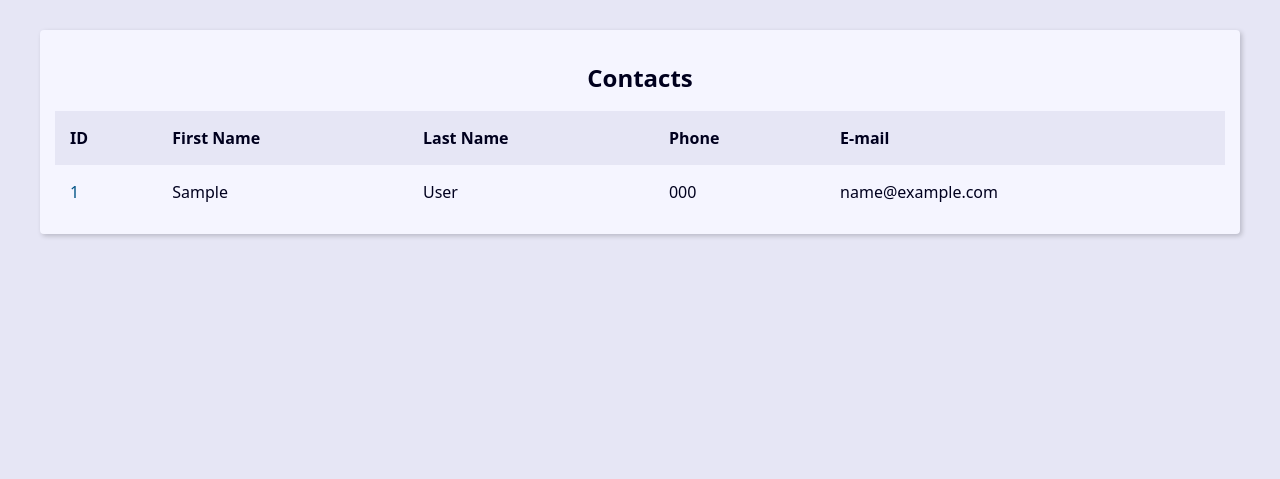
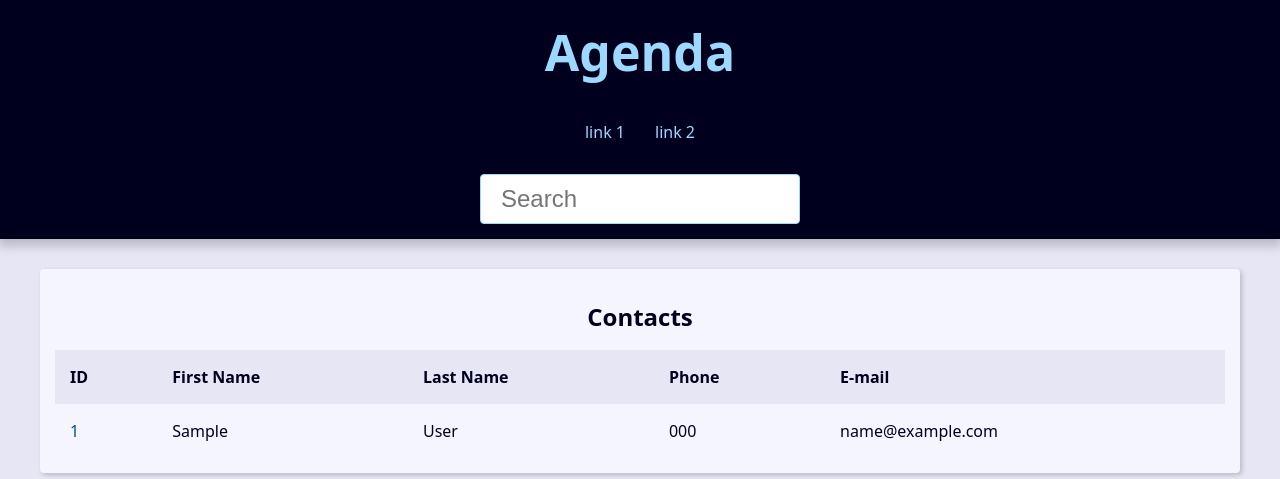
Before and after one commit to JLira/03-agenda, a Django app: page / in a window 1280 px wide. Shown: the top 479 px of the page. Run offline with Django 5.2, Linux system fonts and the light colour scheme; tables that the repository leaves empty hold one stand-in row (values such as "Sample post").

Commit message:
chore: filtering values with values Q and OR for field search

```diff
--- a/base_templates/global/base.html
+++ b/base_templates/global/base.html
@@ -1,13 +1,11 @@
-{% load static %}
 <!DOCTYPE html>
-<html lang="en">
+<html lang="pt-BR">
   <head>
-    <meta charset="UTF-8" />
-    <meta name="viewport" content="width=device-width, initial-scale=1.0" />
-    <title>Document</title>
-    <link rel="stylesheet" href="{% static 'global/css/style.css' %}" />
+    {% include 'global/partials/_head.html' %}
   </head>
   <body>
+    {% include 'global/partials/_header.html' %}
+
     <main class="content">
         {% block content %}{% endblock content %}
     </main>
--- /dev/null
+++ b/base_templates/global/partials/_head.html
@@ -0,0 +1,5 @@
+{% load static %}
+<meta charset="UTF-8" />
+<meta name="viewport" content="width=device-width, initial-scale=1.0" />
+<title>{{ site_title }} - Agenda</title>
+<link rel="stylesheet" href="{% static 'global/css/style.css' %}" />
--- /dev/null
+++ b/base_templates/global/partials/_header.html
@@ -0,0 +1,26 @@
+<header class="header">
+    <h1 class="header-heading">
+     <a href="{% url 'contact:index' %}" class="header-link">
+       Agenda
+     </a>
+    </h1>
+    <nav class="menu">
+      <ul class="menu-list">
+        <li class="menu-item">
+           <a href="" class="menu-link">
+             link 1
+           </a>
+        </li>
+        <li class="menu-item">
+           <a href="" class="menu-link">
+             link 2
+           </a>
+        </li>
+      </ul>
+    </nav>
+    <div class="search">
+     <form action="{% url 'contact:search' %}" method="GET">
+         <input type="search" class="search-input" placeholder="Search" id="search" name="q">
+     </form>
+    </div>
+ </header>
--- a/contact/templates/contact/index.html
+++ b/contact/templates/contact/index.html
@@ -19,7 +19,7 @@
           {% for contact in contacts %}
             <tr class="table-row">
               <td class="table-cel">
-                <a class="table-link" href="#">
+                <a class="table-link" href="{% url 'contact:contact' contact.id %}">
                   {{ contact.id}}
                 </a>
               </td>
--- a/contact/urls.py
+++ b/contact/urls.py
@@ -4,5 +4,7 @@ from contact import views
 app_name = 'contact'
 
 urlpatterns = [
+    path('<int:contact_id>/', views.contact, name='contact'),
+    path('search/', views.search, name='search'),
     path('', views.index, name='index'),
 ]
--- a/contact/views/contact_views.py
+++ b/contact/views/contact_views.py
@@ -1,5 +1,5 @@
-from django.shortcuts import render
-
+from django.db.models import Q
+from django.shortcuts import get_object_or_404, render, redirect
 from contact.models import Contact
 
 
@@ -8,6 +8,7 @@ def index(request):
 
     context = {
         'contacts': contacts,
+        'site_title': 'Contatos - '
     }
 
     return render(
@@ -15,3 +16,51 @@ def index(request):
         'contact/index.html',
         context
     )
+
+
+def search(request):
+    search_value = request.GET.get('q', '').strip()
+
+    if search_value == '':
+        return redirect('contact:index')
+
+    contacts = Contact.objects.filter(show=True)\
+        .filter(
+        Q(first_name__icontains=search_value) |
+        Q(last_name__icontains=search_value) |
+        Q(phone__icontains=search_value) |
+        Q(email__icontains=search_value)
+    )\
+        .order_by('first_name')
+
+    # print(contacts.query)
+
+    context = {
+        'contacts': contacts,
+        'site_title': 'Search - '
+    }
+
+    return render(
+        request,
+        'contact/index.html',
+        context
+    )
+
+
+def contact(request, contact_id):
+    # single_contact = Contact.objects.filter(pk=contact_id).first()
+    single_contact = get_object_or_404(
+        Contact, pk=contact_id, show=True
+    )
+    site_title = f'{ single_contact.first_name} {single_contact.last_name}'
+
+    context = {
+        'contact': single_contact,
+        'site_title': site_title
+    }
+
+    return render(
+        request,
+        'contact/contact.html',
+        context
+    )
```
Also changed, not shown: contact/templates/contact/contact.html (added, +16 -0 lines).
